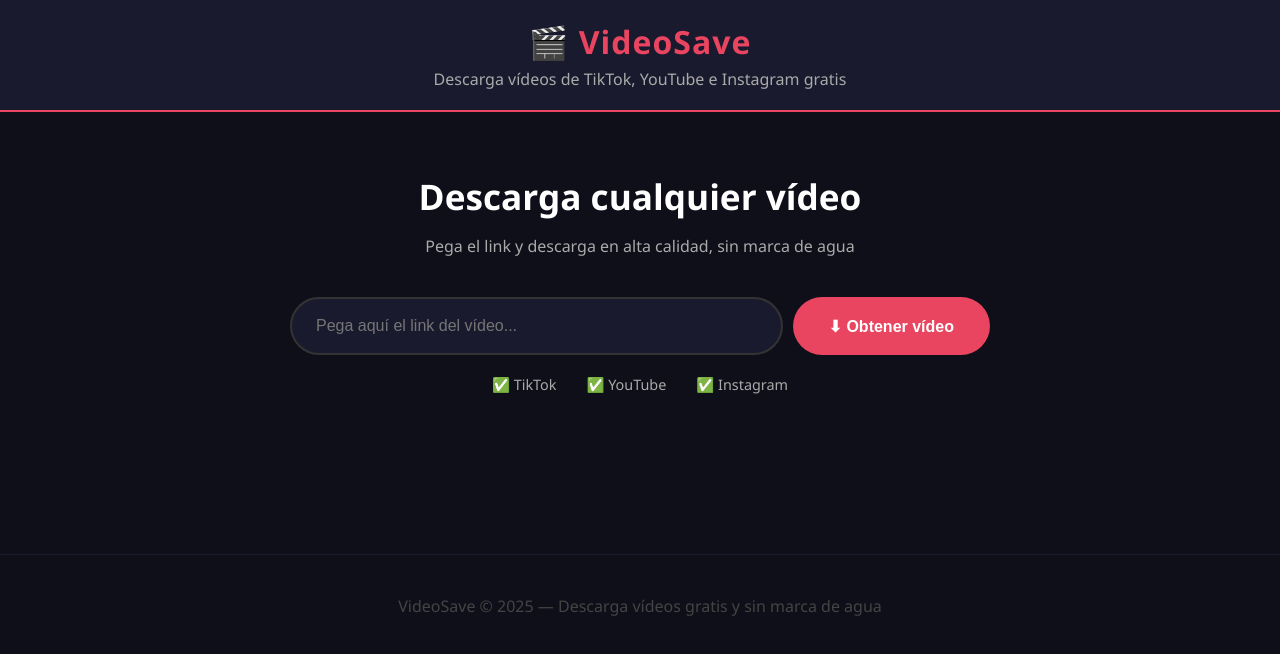
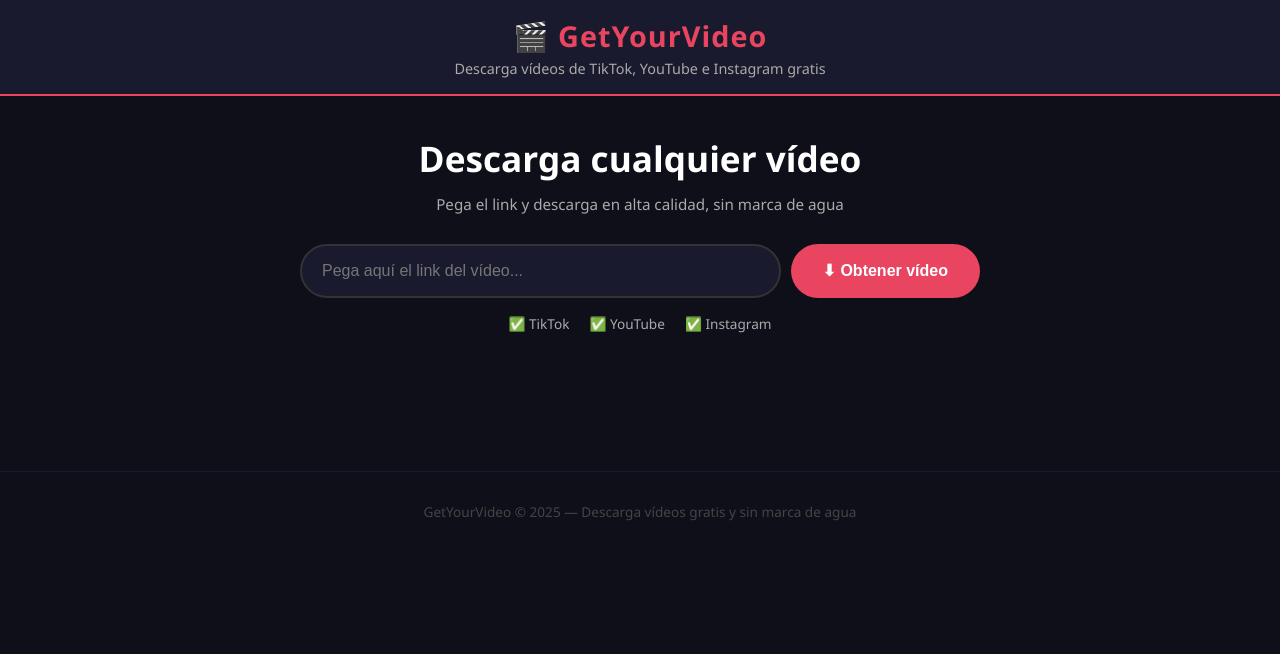
Before and after one commit to arnauameijidee-create/video-downloader, a website: page index.html in a window 1280 px wide. Drawn offline with Linux system fonts and the light colour scheme.

Commit message:
nuevo diseño responsive

```diff
--- a/index.html
+++ b/index.html
@@ -3,47 +3,54 @@
 <head>
   <meta charset="UTF-8">
   <meta name="viewport" content="width=device-width, initial-scale=1.0">
-  <title>VideoSave - Descarga vídeos gratis</title>
+  <title>GetYourVideo - Descarga vídeos gratis</title>
   <style>
     * { margin: 0; padding: 0; box-sizing: border-box; }
     body { font-family: 'Segoe UI', sans-serif; background: #0f0f1a; color: white; min-height: 100vh; }
-    header { background: #1a1a2e; padding: 20px; text-align: center; border-bottom: 2px solid #e94560; }
-    header h1 { color: #e94560; font-size: 2rem; letter-spacing: 1px; }
-    header p { color: #aaa; margin-top: 5px; }
-    .hero { text-align: center; padding: 60px 20px 40px; }
-    .hero h2 { font-size: 2.2rem; margin-bottom: 15px; }
-    .hero p { color: #aaa; font-size: 1rem; margin-bottom: 40px; }
-    .search-box { display: flex; max-width: 700px; margin: 0 auto; gap: 10px; }
-    .search-box input { flex: 1; padding: 18px 24px; border-radius: 50px; border: 2px solid #333; background: #1a1a2e; color: white; font-size: 1rem; outline: none; }
+    header { background: #1a1a2e; padding: 16px 20px; text-align: center; border-bottom: 2px solid #e94560; }
+    header h1 { color: #e94560; font-size: 1.8rem; letter-spacing: 1px; }
+    header p { color: #aaa; margin-top: 4px; font-size: 0.9rem; }
+    .hero { text-align: center; padding: 40px 16px 30px; }
+    .hero h2 { font-size: 1.8rem; margin-bottom: 12px; line-height: 1.3; }
+    .hero p { color: #aaa; font-size: 0.95rem; margin-bottom: 30px; }
+    .search-box { display: flex; flex-direction: column; max-width: 680px; margin: 0 auto; gap: 10px; }
+    .search-box input { width: 100%; padding: 16px 20px; border-radius: 50px; border: 2px solid #333; background: #1a1a2e; color: white; font-size: 1rem; outline: none; }
     .search-box input:focus { border-color: #e94560; }
-    .search-box button { padding: 18px 36px; background: #e94560; color: white; border: none; border-radius: 50px; font-size: 1rem; font-weight: bold; cursor: pointer; transition: 0.2s; white-space: nowrap; }
-    .search-box button:hover { background: #c73652; transform: scale(1.03); }
-    .platforms { display: flex; justify-content: center; gap: 30px; margin-top: 20px; color: #aaa; font-size: 0.9rem; }
-    #result { max-width: 700px; margin: 30px auto; padding: 0 20px 60px; }
-    .video-card { background: #1a1a2e; border-radius: 16px; padding: 24px; border: 1px solid #2a2a3e; }
-    .video-player { width: 100%; border-radius: 12px; overflow: hidden; background: #000; margin-bottom: 16px; }
-    .video-player video { width: 100%; display: block; max-height: 400px; }
-    .video-title { font-size: 1rem; font-weight: 600; margin-bottom: 6px; }
-    .video-duration { color: #aaa; font-size: 0.85rem; margin-bottom: 20px; }
-    .formats-title { color: #aaa; font-size: 0.85rem; margin-bottom: 10px; text-transform: uppercase; letter-spacing: 1px; }
+    .search-box button { width: 100%; padding: 16px; background: #e94560; color: white; border: none; border-radius: 50px; font-size: 1rem; font-weight: bold; cursor: pointer; transition: 0.2s; }
+    .search-box button:hover { background: #c73652; }
+    @media (min-width: 600px) {
+      .search-box { flex-direction: row; }
+      .search-box input { flex: 1; width: auto; }
+      .search-box button { width: auto; padding: 16px 32px; }
+      .hero h2 { font-size: 2.2rem; }
+    }
+    .platforms { display: flex; justify-content: center; gap: 20px; margin-top: 16px; color: #aaa; font-size: 0.85rem; flex-wrap: wrap; }
+    #result { max-width: 680px; margin: 24px auto; padding: 0 16px 60px; }
+    .video-card { background: #1a1a2e; border-radius: 16px; padding: 20px; border: 1px solid #2a2a3e; }
+    .video-player { width: 100%; border-radius: 12px; overflow: hidden; background: #000; margin-bottom: 14px; }
+    .video-player video { width: 100%; display: block; max-height: 350px; }
+    .video-title { font-size: 0.95rem; font-weight: 600; margin-bottom: 4px; line-height: 1.4; }
+    .video-duration { color: #aaa; font-size: 0.8rem; margin-bottom: 16px; }
+    .formats-title { color: #aaa; font-size: 0.8rem; margin-bottom: 8px; text-transform: uppercase; letter-spacing: 1px; }
     .formats { display: flex; flex-direction: column; gap: 8px; }
-    .format-btn { display: flex; justify-content: space-between; align-items: center; padding: 14px 20px; background: #0f0f1a; border: 1px solid #2a2a3e; border-radius: 10px; text-decoration: none; color: white; transition: 0.2s; cursor: pointer; }
+    .format-btn { display: flex; justify-content: space-between; align-items: center; padding: 12px 16px; background: #0f0f1a; border: 1px solid #2a2a3e; border-radius: 10px; text-decoration: none; color: white; transition: 0.2s; }
     .format-btn:hover { border-color: #e94560; background: #1a0a10; }
-    .format-btn .quality { font-weight: bold; color: #e94560; font-size: 1rem; }
-    .format-btn .info { color: #888; font-size: 0.85rem; }
-    .format-btn .dl-btn { background: #e94560; padding: 8px 18px; border-radius: 8px; font-size: 0.85rem; font-weight: bold; }
-    .loading { text-align: center; padding: 50px; color: #aaa; }
-.spinner { width: 50px; height: 50px; border: 4px solid #333; border-top: 4px solid #e94560; border-radius: 50%; animation: spin 0.8s linear infinite; margin: 0 auto 20px; }
-.loading-text { font-size: 1.1rem; color: white; margin-bottom: 8px; }
-.loading-sub { font-size: 0.85rem; color: #666; }
+    .format-btn .quality { font-weight: bold; color: #e94560; font-size: 0.95rem; }
+    .format-btn .info { color: #888; font-size: 0.8rem; }
+    .format-btn .dl-btn { background: #e94560; padding: 7px 14px; border-radius: 8px; font-size: 0.8rem; font-weight: bold; white-space: nowrap; }
+    .loading { text-align: center; padding: 50px 20px; color: #aaa; }
+    .spinner { width: 48px; height: 48px; border: 4px solid #333; border-top: 4px solid #e94560; border-radius: 50%; animation: spin 0.8s linear infinite; margin: 0 auto 16px; }
+    @keyframes spin { to { transform: rotate(360deg); } }
+    .loading-text { font-size: 1rem; color: white; margin-bottom: 6px; }
+    .loading-sub { font-size: 0.82rem; color: #666; }
     .error { background: #2d1a1a; border: 1px solid #e94560; border-radius: 10px; padding: 20px; color: #ff6b6b; text-align: center; }
-    footer { text-align: center; padding: 40px 20px; color: #444; border-top: 1px solid #1a1a2e; }
+    footer { text-align: center; padding: 30px 20px; color: #444; border-top: 1px solid #1a1a2e; font-size: 0.85rem; }
   </style>
 </head>
 <body>
 
 <header>
-  <h1>🎬 VideoSave</h1>
+  <h1>🎬 GetYourVideo</h1>
   <p>Descarga vídeos de TikTok, YouTube e Instagram gratis</p>
 </header>
 
@@ -64,7 +71,7 @@
 <div id="result"></div>
 
 <footer>
-  <p>VideoSave © 2025 — Descarga vídeos gratis y sin marca de agua</p>
+  <p>GetYourVideo © 2025 — Descarga vídeos gratis y sin marca de agua</p>
 </footer>
 
 <script>
@@ -77,10 +84,10 @@
     currentUrl = url;
 
     result.innerHTML = `<div class="loading">
-  <div class="spinner"></div>
-  <p class="loading-text">Obteniendo información del vídeo...</p>
-  <p class="loading-sub">Esto puede tardar unos segundos</p>
-</div>`;
+      <div class="spinner"></div>
+      <p class="loading-text">Obteniendo información del vídeo...</p>
+      <p class="loading-sub">Esto puede tardar unos segundos</p>
+    </div>`;
 
     try {
       const res = await fetch('/api/info', {
```
